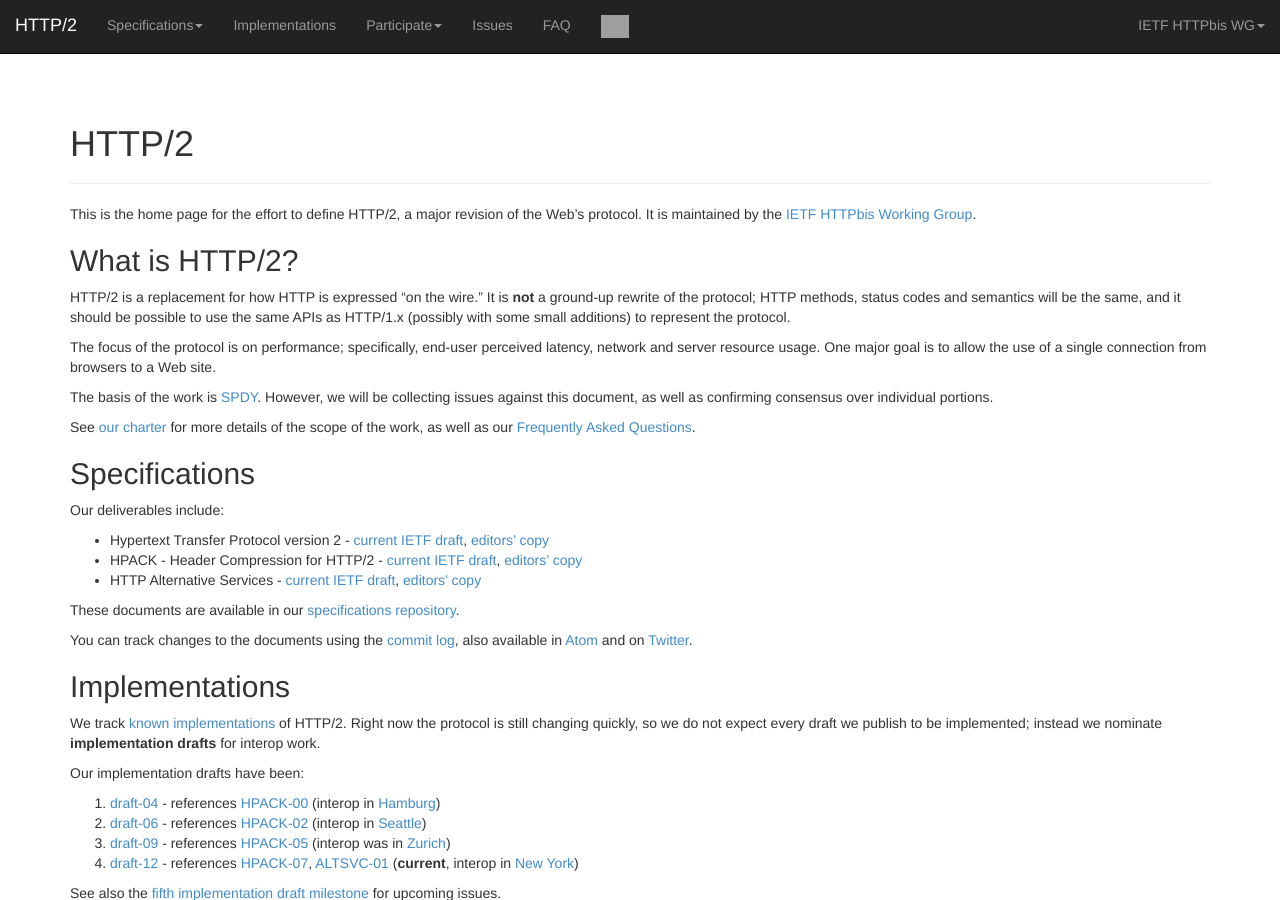
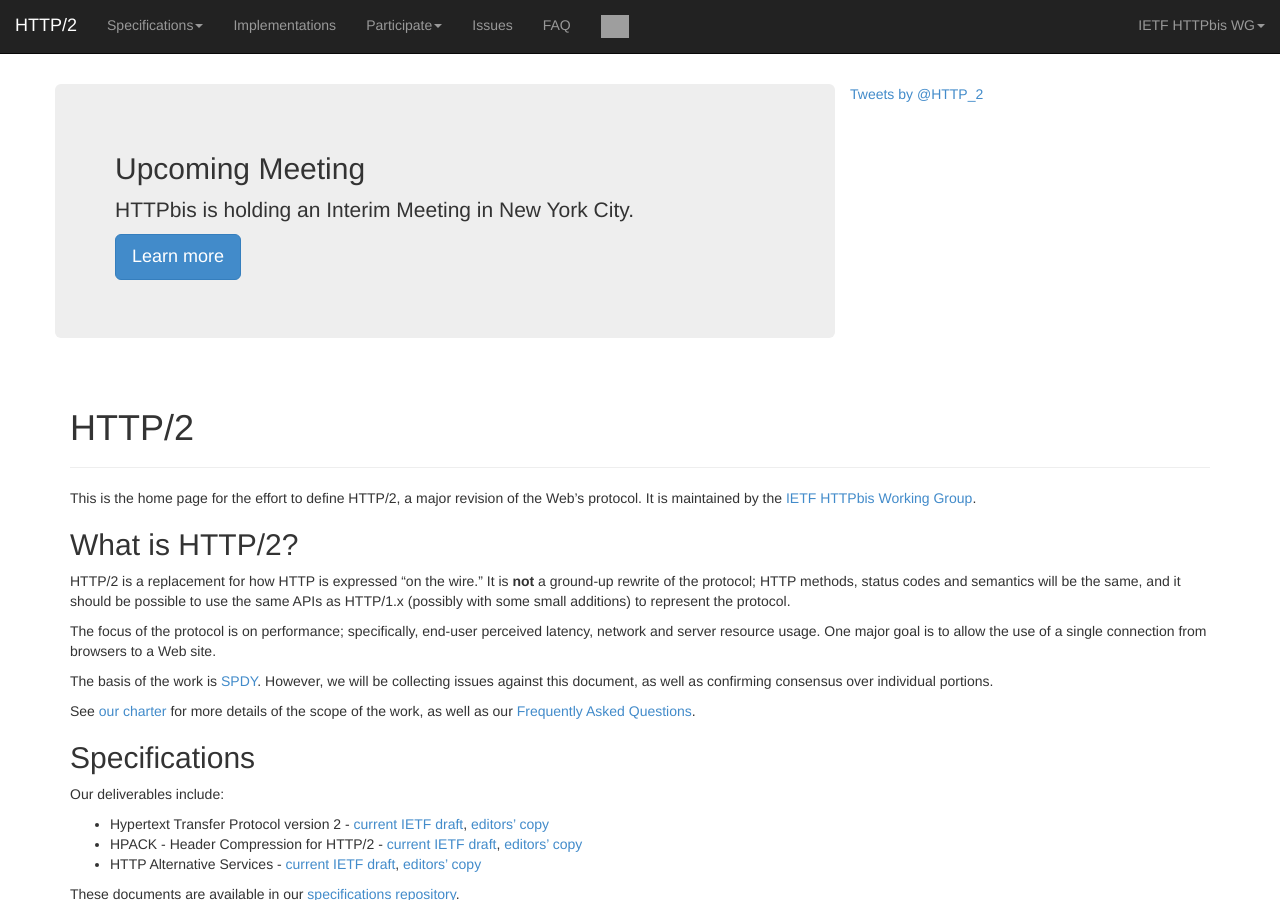
Before and after one commit to http2/http2.github.io, a Jekyll site: the page built from index.md, in a window 1280 px wide and 900 px high. Built offline with Jekyll 4.4.1, drawn with Linux system fonts in a browser that asks for light colours; comment, search, counter and statistics services are not loaded; grey boxes are pictures that could not be loaded.

Commit message:
update banner with meeting details

```diff
--- a/_includes/banner.html
+++ b/_includes/banner.html
@@ -0,0 +1,15 @@
+
+<div class="container-fluid">
+  <div class="row">
+    <div class="col-md-8 jumbotron">
+      <h2>Upcoming Meeting</h2>
+      <p>HTTPbis is holding an Interim Meeting in New York City.</p>
+      <p><a class="btn btn-primary btn-lg" role="button"
+          href="https://github.com/http2/wg_materials/blob/master/interim-14-06/arrangements.md">Learn more</a></p>
+    </div>
+    <div class="col-md-4">
+      <a class="twitter-timeline" data-dnt="true" href="https://twitter.com/HTTP_2" data-widget-id="434108514856755201">Tweets by @HTTP_2</a>
+      <script>!function(d,s,id){var js,fjs=d.getElementsByTagName(s)[0],p=/^http:/.test(d.location)?'http':'https';if(!d.getElementById(id)){js=d.createElement(s);js.id=id;js.src=p+"://platform.twitter.com/widgets.js";fjs.parentNode.insertBefore(js,fjs);}}(document,"script","twitter-wjs");</script>
+    </div>
+  </div>
+</div>
```
